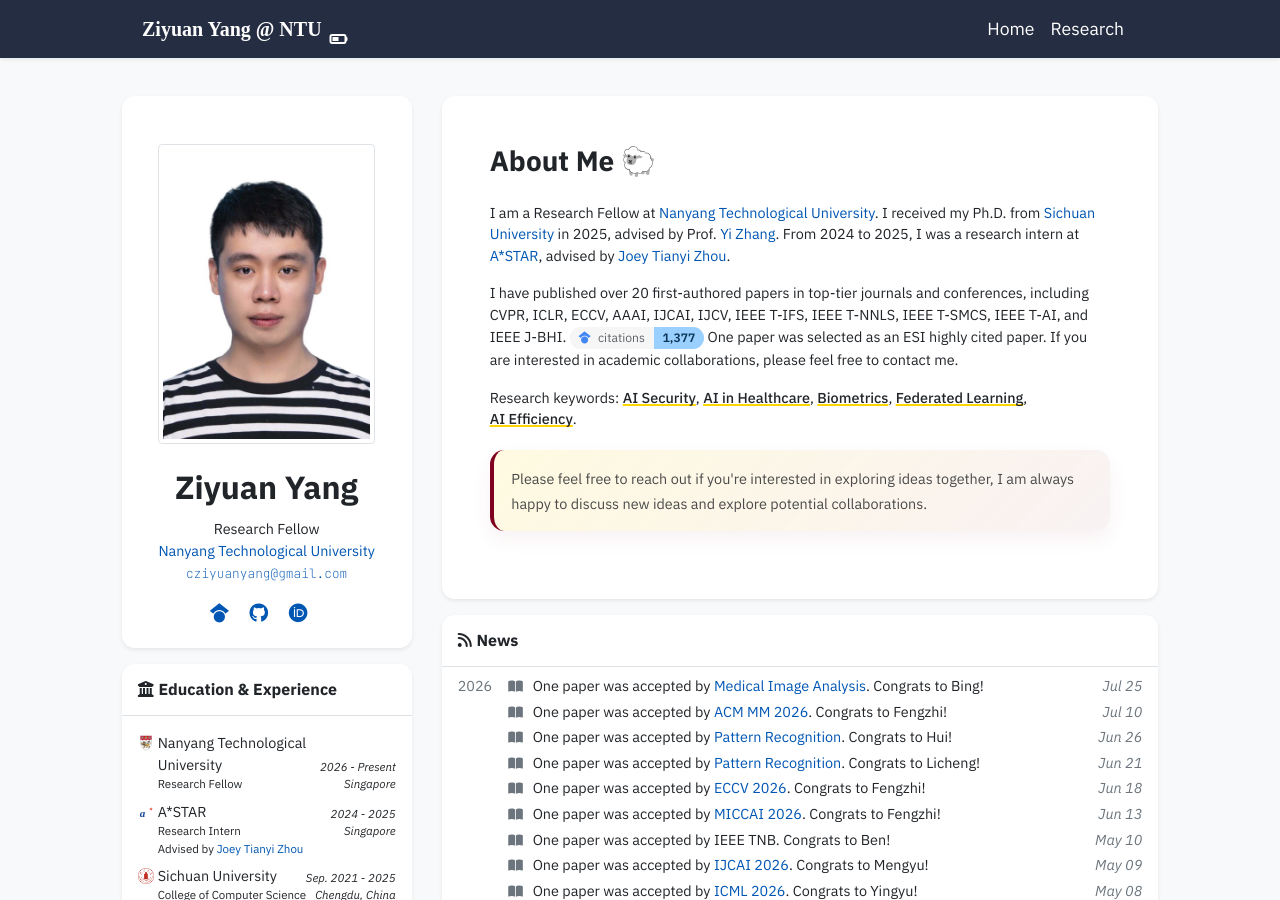
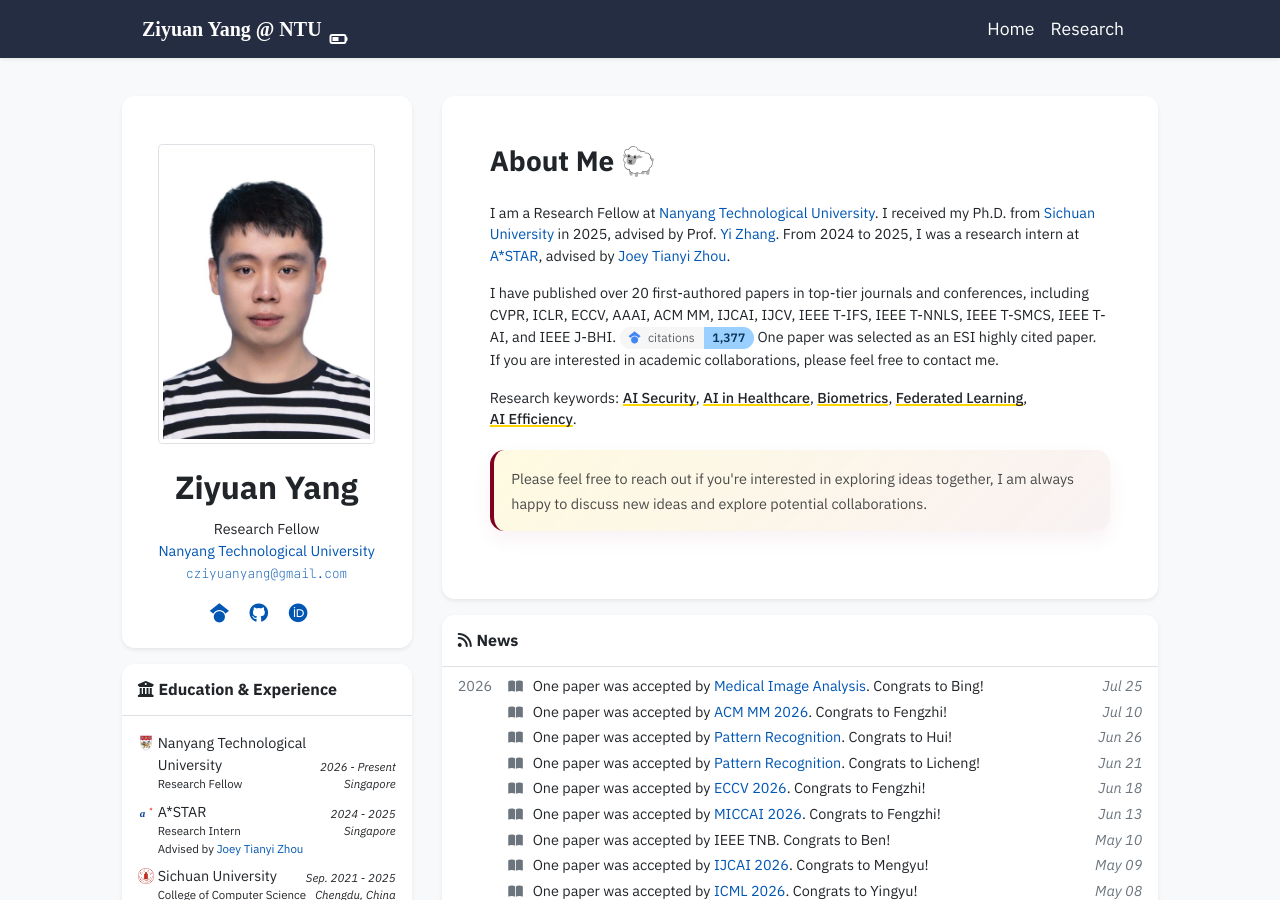
Before and after one commit to Zi-YuanYang/Zi-YuanYang.github.io, a Jekyll site: the page built from index.html, in a window 1280 px wide and 900 px high. Built offline with Jekyll 4.4.1, drawn with Linux system fonts in a browser that asks for light colours; nearby versions of some CDN libraries; some web fonts are replaced; a style sheet for code colours, icons or effects is not loaded.

Commit message:
chore: refresh homepage profile

```diff
--- a/_data/profile.yml
+++ b/_data/profile.yml
@@ -22,7 +22,7 @@
     <a href="https://joeyzhouty.github.io/" target="_blank">Joey Tianyi Zhou</a>.
   </p>
   <p>
-    I have published over 20 first-authored papers in top-tier journals and conferences, including CVPR, ICLR, ECCV, AAAI,
+    I have published over 20 first-authored papers in top-tier journals and conferences, including CVPR, ICLR, ECCV, AAAI, ACM MM,
     IJCAI, IJCV, IEEE T-IFS, IEEE T-NNLS, IEEE T-SMCS, IEEE T-AI, and IEEE J-BHI.
     <a href="https://scholar.google.com/citations?user=2vZsJskAAAAJ" target="_blank" class="scholar-badge-link">
       <span class="scholar-citation-badge">
```
